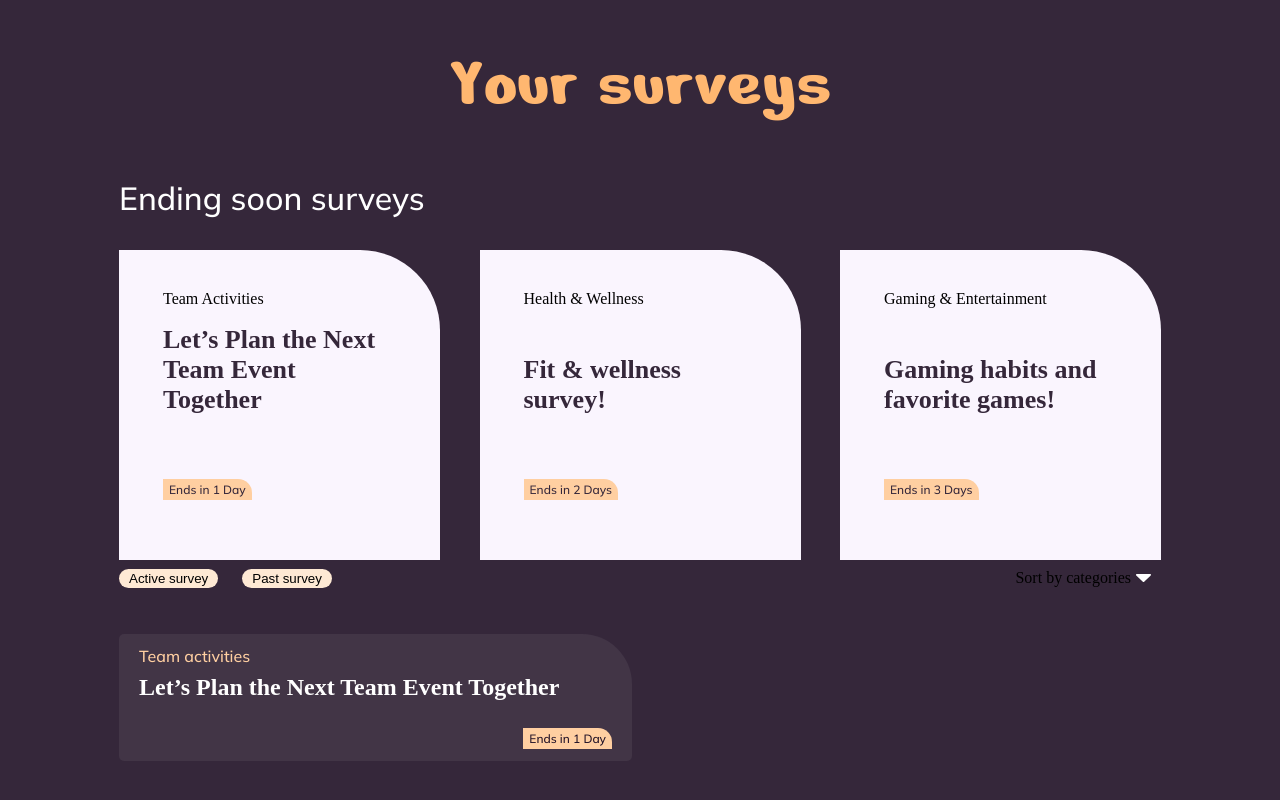
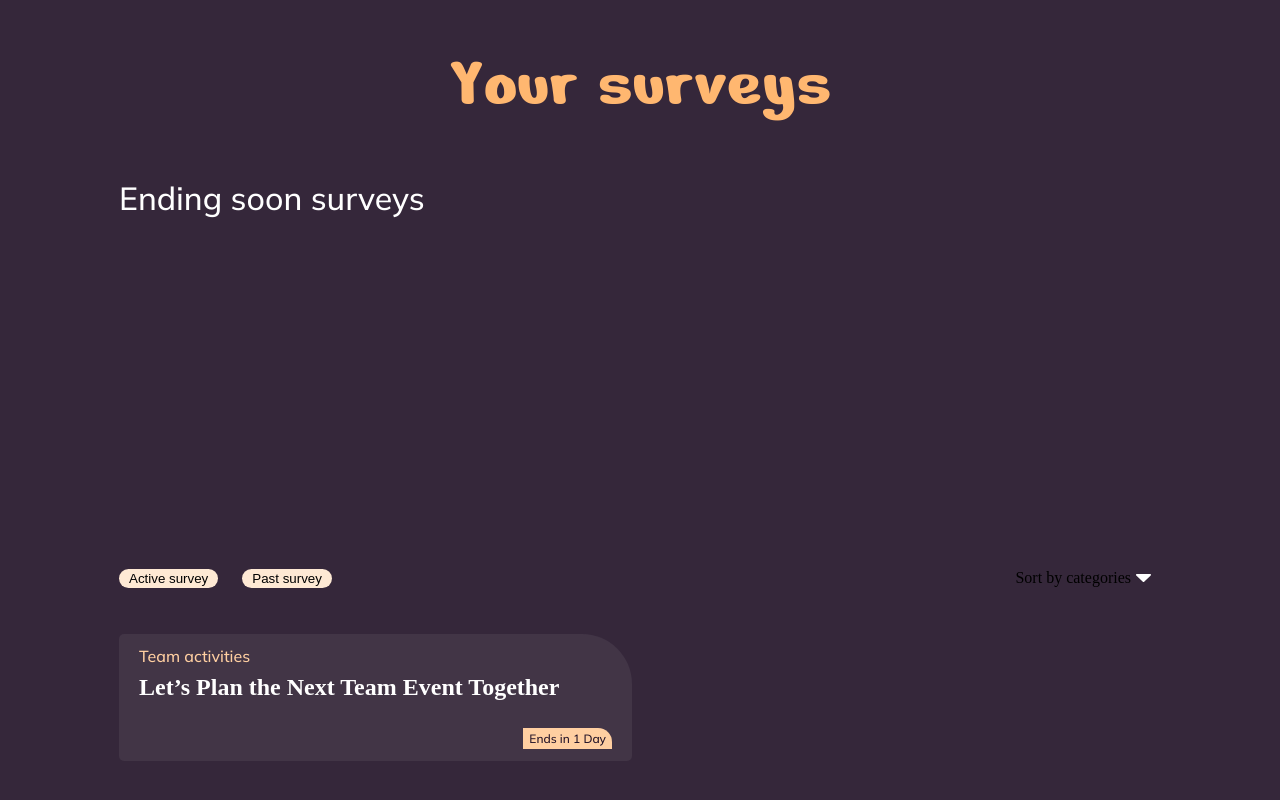
Before and after one commit to DavidGrossDev/poll-app, an Angular app: page / in a window 1280 px wide. Shown: the part 673-1473 px from the top of the page. Built offline with nearby package versions, Linux system fonts and the light colour scheme; a web font is replaced by a local one.

Commit message:
implement @for for ending-soon-list

```diff
--- a/src/app/shared/components/ending-soon-list/ending-soon-list.html
+++ b/src/app/shared/components/ending-soon-list/ending-soon-list.html
@@ -8,56 +8,27 @@
                 <h3>Ending soon surveys</h3>
             </div>
             <section class="ending-soon--section--list">
-                <div class="ending-soon--section--list--item">
+
+                @for (item of endingSoonList; track item) {
+                    <div class="ending-soon--section--list--item">
                     <section class="ending-soon--section--list--item--content">
                         <div class="ending-soon--section--list--item--content--top">
                             <p class="ending-soon--section--list--item--content--top--cathegory">
-                                Team Activities
+                                {{item.category}}
                             </p>
                             <p class="ending-soon--section--list--item--content--top--main">
-                                Let’s Plan the Next Team Event Together
+                                {{item.content}}
                             </p>
                         </div>
 
                         <div class="ending-soon--section--list--item--content--ending">
-                            <div class="ending-soon--section--list--item--content--ending__highlight">
-                                <p>Ends in 1 Day</p>
-                            </div>
+
+                                <p class="ending-soon--section--list--item--content--ending__highlight">{{item.ending}}</p>
+
                         </div>
                     </section>
                 </div>
-                <div class="ending-soon--section--list--item">
-                    <section class="ending-soon--section--list--item--content">
-                        <div class="ending-soon--section--list--item--content--top">
-                            <div class="ending-soon--section--list--item--content--top--cathegory">Health & Wellness
-                            </div>
-                            <div class="ending-soon--section--list--item--content--top--main">Fit & wellness survey!
-                            </div>
-                        </div>
-
-                        <div class="ending-soon--section--list--item--content--ending">
-                            <div class="ending-soon--section--list--item--content--ending__highlight">
-                                <p>Ends in 2 Days</p>
-                            </div>
-                        </div>
-                    </section>
-                </div>
-                <div class="ending-soon--section--list--item">
-                    <section class="ending-soon--section--list--item--content">
-                        <div class="ending-soon--section--list--item--content--top">
-                            <div class="ending-soon--section--list--item--content--top--cathegory">Gaming &
-                                Entertainment</div>
-                            <div class="ending-soon--section--list--item--content--top--main">Gaming habits and favorite
-                                games!</div>
-                        </div>
-
-                        <div class="ending-soon--section--list--item--content--ending">
-                            <div class="ending-soon--section--list--item--content--ending__highlight">
-                                <p>Ends in 3 Days</p>
-                            </div>
-                        </div>
-                    </section>
-                </div>
+                }
             </section>
         </section>
     </main>
```
